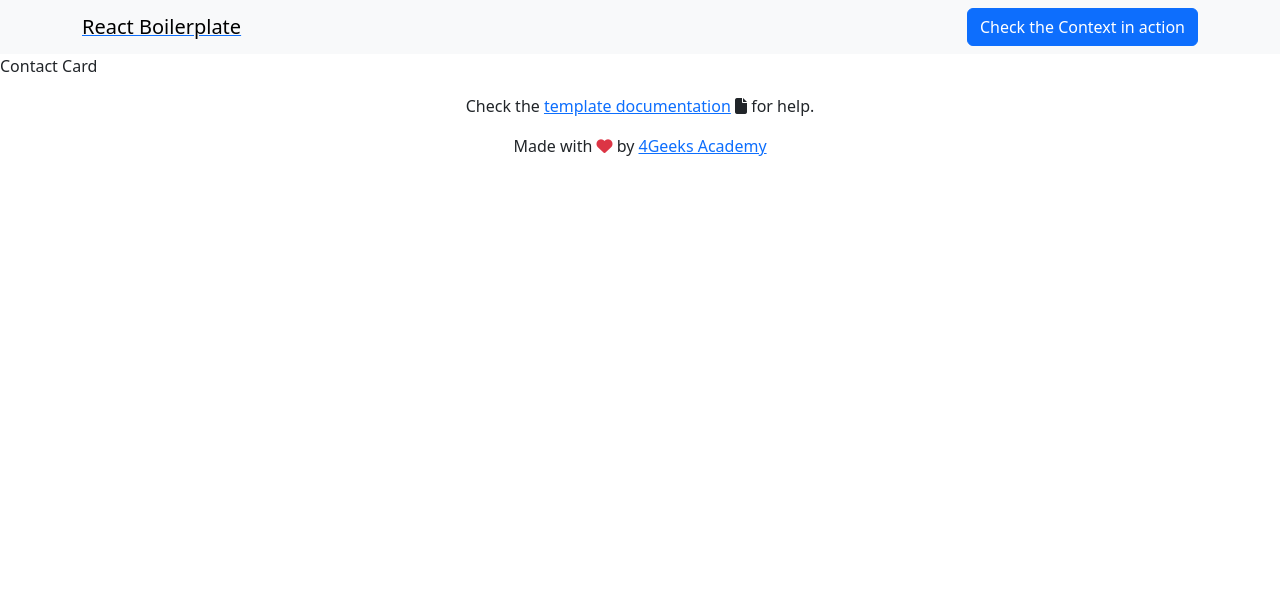
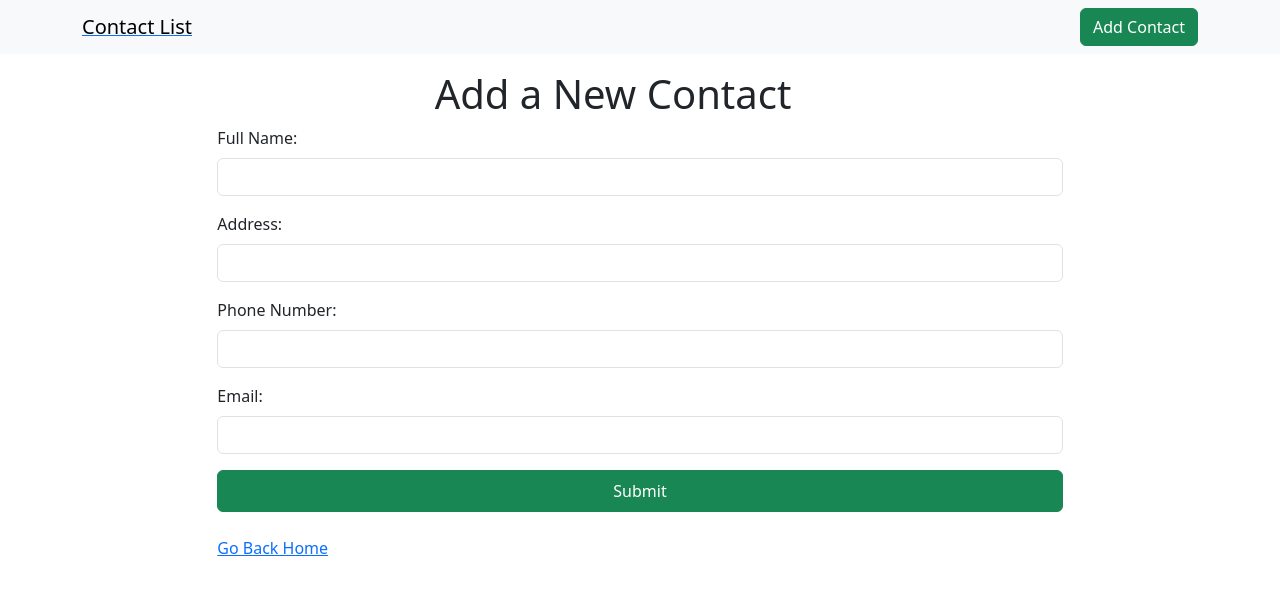
Before and after one commit to Seeker90/carver-contact-list, a React (Vite) app: page /add_contact in a window 1280 px wide. Shown: the top 592 px of the page. Built offline with nearby package versions, Linux system fonts and the light colour scheme.

Commit message:
updated store, fetch,

```diff
--- a/src/components/Navbar.jsx
+++ b/src/components/Navbar.jsx
@@ -6,11 +6,11 @@ export const Navbar = () => {
 		<nav className="navbar navbar-light bg-light">
 			<div className="container">
 				<Link to="/">
-					<span className="navbar-brand mb-0 h1">React Boilerplate</span>
+					<span className="navbar-brand mb-0 h1">Contact List</span>
 				</Link>
 				<div className="ml-auto">
-					<Link to="/demo">
-						<button className="btn btn-primary">Check the Context in action</button>
+					<Link to="/add_contact">
+						<button className="btn btn-success">Add Contact</button>
 					</Link>
 				</div>
 			</div>
--- /dev/null
+++ b/src/lib/Fetch.js
@@ -0,0 +1,55 @@
+import useGlobalReducer from "../hooks/useGlobalReducer"
+
+export const fetchAllContacts = async (dispatch) => {
+    const response = await fetch(`https://playground.4geeks.com/contact/agendas/ccarver`);
+    try{
+        if(!response.ok){
+            throw new Error(response.status);
+        }
+        const data = await response.json();
+        dispatch({
+            type: 'fetchedContacts',
+            payload: data.contacts,
+        });
+        return data;
+    }
+    catch(error){
+        console.error("Error getting agenda. Check if URL is correct or if agenda exist.",error);
+
+    }
+}
+
+export const addContact = async (name,address,phone,email,dispatch) => {
+    const newContact = {
+        name: name,
+        address: address,
+        email: email,
+        phone: phone,
+    }
+    const options = {
+        method: "POST",
+        headers: {
+            'Content-Type': 'application/json',
+        },
+        body: JSON.stringify(newContact),
+    }
+   const response = await fetch(`https://playground.4geeks.com/contact/agendas/ccarver/contacts`, options);
+    try{
+        if(!response.ok){
+            throw new Error(response.status);
+        }
+        const data = await response.json();
+        dispatch({
+            type: 'createdContact',
+            payload: newContact,
+        });
+        return data;
+    }
+    catch(error){
+        console.error("Error creating new contact in agenda.",error);
+
+    }
+}
+export const updatedContact = async() => {}
+
+export const deletedContact = async() => {}
--- a/src/pages/AddContact.jsx
+++ b/src/pages/AddContact.jsx
@@ -1,7 +1,96 @@
+import { useState } from "react";
+import { Link } from "react-router-dom";
+import { addContact } from "../lib/Fetch";
+import useGlobalReducer from "../hooks/useGlobalReducer";
+
+
 export const AddContact = () => {
-    return (
+   const [contactName, setContactName] = useState("");
+   const [contactAddress, setContactAddress] = useState("");
+   const [contactPhone, setContactPhone] = useState("");
+   const [contactEmail, setContactEmail] = useState("");
+   const {store, dispatch} = useGlobalReducer;
+
+
+   return (
         <>
-            Contact Card
+            <div className="row header mt-3">
+                <div className="col-4"></div>
+                <div className="col-4">
+                    <h1>Add a New Contact</h1>
+                </div>
+                <div className="col-4"></div>
+
+            </div>
+            <div className="row add-contact-row">
+                <div className="col-2"></div>
+                <div className="col-8">
+                    <form className="contact-name">
+                        <div className="mb-3">
+                            <label
+                                htmlFor="contactName"
+                                className="form-label"
+                                >Full Name: </label>
+                            <input
+                                type="text"
+                                className="form-control"
+                                id="contactName"
+                                value={contactName}
+                                onChange={e => setContactName(e.target.value)}/>
+                        </div>
+                        <div className="mb-3">
+                            <label
+                                htmlFor="contactAddress"
+                                className="form-label"
+                                >Address: </label>
+                            <input
+                                type="text"
+                                className="form-control"
+                                id="contactAddress"
+                                value={contactAddress}
+                                onChange={e => setContactAddress(e.target.value)}/>
+                        </div>
+                        <div className="mb-3">
+                            <label
+                                htmlFor="contactPhone"
+                                className="form-label"
+                                >Phone Number: </label>
+                            <input
+                                type="text"
+                                className="form-control"
+                                id="contactPhone"
+                                value={contactPhone}
+                                onChange={e => setContactPhone(e.target.value)}/>
+                        </div>
+                        <div className="mb-3">
+                            <label
+                                htmlFor="contactEmail"
+                                className="form-label"
+                                >Email: </label>
+                            <input
+                                type="text"
+                                className="form-control"
+                                id="contactEmail"
+                                value={contactEmail}
+                                onChange={e => setContactEmail(e.target.value)}/>
+                        </div>
+                        <div>
+                            <button
+                                type="submit"
+                                className="btn btn-success w-100 py-2"
+                                onClick={() => addContact(contactName,contactAddress,contactPhone,contactEmail,dispatch)}>
+                                Submit
+                            </button>
+                        </div>
+
+                    </form>
+                    <div className="mt-4" >
+                        <Link to= "/">Go Back Home</Link>
+                    </div>
+
+                </div>
+                <div className="col-2"></div>
+            </div>
         </>
     );
 };
--- a/src/pages/Contact.jsx
+++ b/src/pages/Contact.jsx
@@ -1,3 +1,4 @@
+import { fetchAllContacts } from "../lib/Fetch";
 import { useEffect } from "react";
 import { Link } from "react-router-dom";
 import { ContactCard } from "../components/ContactCard";
@@ -8,6 +9,9 @@ export const Contact = () => {
     const {store, dispatch} = useGlobalReducer();
 
     //useEffect here
+    useEffect(() => {
+        fetchAllContacts(dispatch)
+    },[])
     return (
         <>
             <div className="container">
--- a/src/pages/Layout.jsx
+++ b/src/pages/Layout.jsx
@@ -9,7 +9,7 @@ export const Layout = () => {
         <ScrollToTop>
             <Navbar />
                 <Outlet />
-            <Footer />
+
         </ScrollToTop>
     )
 }
--- a/src/routes.jsx
+++ b/src/routes.jsx
@@ -6,9 +6,6 @@ import {
     Route,
 } from "react-router-dom";
 import { Layout } from "./pages/Layout";
-import { Home } from "./pages/Home";
-import { Single } from "./pages/Single";
-import { Demo } from "./pages/Demo";
 import { Contact } from "./pages/Contact";
 import { AddContact } from "./pages/AddContact";
 
--- a/src/store.js
+++ b/src/store.js
@@ -1,36 +1,40 @@
 export const initialStore=()=>{
   return{
     message: null,
-    contacts: [
-        {
-            "name": "Chris",
-            "phone": "123-456-7890",
-            "email": "apple@gmail.com",
-            "address": "123 apple dr",
-            "id": 16
-        },
-        {
-            "name": "Carver",
-            "phone": "123-456-7890",
-            "email": "apple@gmail.com",
-            "address": "123 apple dr",
-            "id": 17
-        }
-    ]
+    contacts: []
   }
 }
 
 export default function storeReducer(store, action = {}) {
   switch(action.type){
-    case 'add_task':
+     case 'fetchedContacts':
+      {
+        const contactArray = action.payload;
 
-      const { id,  color } = action.payload
+        return {
+          ...store,
+          contacts:[ ...contactArray]
+        }
+      }
+      case 'createdContact':
+      {
+        const newContact = action.payload;
 
-      return {
-        ...store,
-        todos: store.todos.map((todo) => (todo.id === id ? { ...todo, background: color } : todo))
-      };
+        return {
+          ...store,
+          contacts:[ ...store.contacts, newContact]
+        }
+      }
+      case 'updatedContact':
+        {
+
+        }
+      case 'deletedContact':
+        {
+
+        }
     default:
       throw Error('Unknown action.');
+
   }
 }
```
Also changed, not shown: 1 other file (tests, documents, lock files or other folders).
